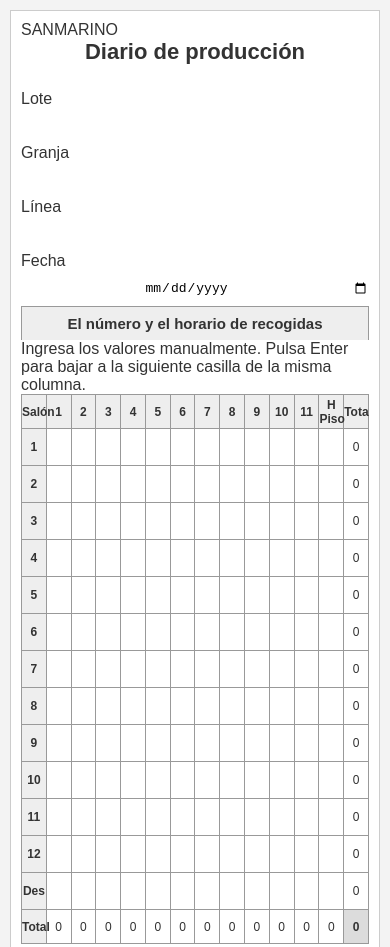
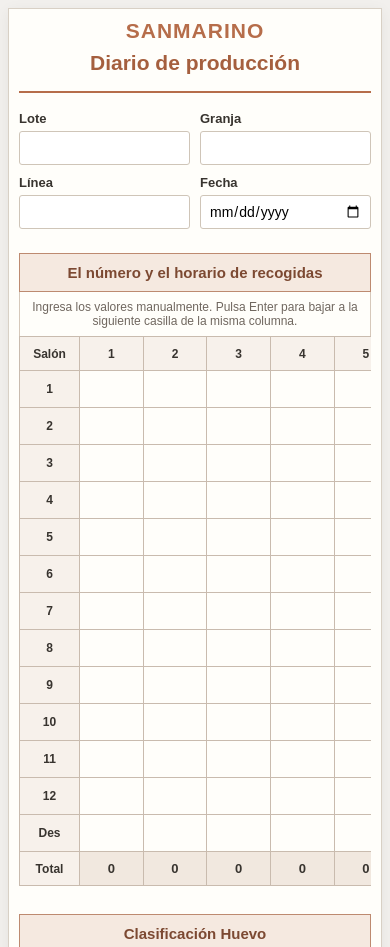
Before and after one commit to Elpicachumasperron/Tabla_clasificacion, a plain HTML site: page index.html in a window 390 px wide. Shown: the top 947 px of the page. Drawn offline with Linux system fonts and the light colour scheme.

Commit message:
Refactor CSS styles for layout and responsiveness
Updated styles for body, containers, and tables for better layout and aesthetics. Adjusted responsive design for improved usability on smaller screens.

```diff
--- a/styles.css
+++ b/styles.css
@@ -1,48 +1,103 @@
+
 * {
     box-sizing: border-box;
     margin: 0;
     padding: 0;
 }
 
+:root {
+    font-family: Arial, Helvetica, sans-serif;
+    color: #38342f;
+    background: #f2f0ed;
+}
+
 body {
-    font-family: Arial, Helvetica, sans-serif;
-    background: #f3f3f3;
-    color: #333;
-    padding: 25px;
+    padding: 24px;
+    background: #f2f0ed;
 }
 
 .contenedor {
-    max-width: 1400px;
-    margin: auto;
-    background: white;
-    padding: 25px;
-    border: 1px solid #ccc;
+    max-width: 1500px;
+    margin: 0 auto;
+    padding: 24px;
+    background: #fffefa;
+    border: 1px solid #d8d0c5;
+    box-shadow: 0 3px 14px rgb(0 0 0 / 6%);
+}
+
+.encabezado {
+    display: flex;
+    align-items: center;
+    justify-content: space-between;
+    gap: 20px;
+    padding-bottom: 16px;
+    border-bottom: 2px solid #b66d4a;
+}
+
+.marca {
+    color: #b66d4a;
+    font-size: 25px;
+    font-weight: 800;
+    letter-spacing: 1px;
 }
 
 h1 {
+    flex: 1;
     text-align: center;
-    margin-bottom: 25px;
-    font-size: 28px;
+    font-size: 26px;
+    color: #a55f3e;
+}
+
+.datos-produccion {
+    display: grid;
+    grid-template-columns: repeat(4, minmax(130px, 1fr));
+    gap: 12px;
+    margin: 18px 0 24px;
+}
+
+.datos-produccion label {
+    display: flex;
+    flex-direction: column;
+    gap: 5px;
+    font-size: 13px;
+    font-weight: 700;
+}
+
+.datos-produccion input {
+    width: 100%;
+    min-width: 0;
+    min-height: 34px;
+    padding: 6px 8px;
+    border: 1px solid #cfc5b8;
+    border-radius: 3px;
+    background: white;
+    text-align: left;
 }
 
 .seccion {
-    margin-bottom: 30px;
+    margin-bottom: 28px;
 }
 
 h2 {
+    padding: 10px 12px;
+    border: 1px solid #bd8a70;
+    background: #f5e9e0;
+    color: #7c4932;
+    font-size: 17px;
     text-align: center;
-    font-size: 18px;
-    padding: 8px;
-    border: 1px solid #999;
-    border-bottom: none;
-    background: #eeeeee;
 }
 
-/* ==============================
-   TABLAS
-============================== */
+.nota {
+    padding: 8px;
+    color: #70675f;
+    font-size: 12px;
+    text-align: center;
+    border-right: 1px solid #d6c8ba;
+    border-left: 1px solid #d6c8ba;
+}
 
 .tabla-scroll {
+    width: 100%;
     overflow-x: auto;
 }
 
@@ -54,108 +109,191 @@
 
 th,
 td {
-    border: 1px solid #999;
+    height: 38px;
+    padding: 0;
+    border: 1px solid #c9bbae;
     text-align: center;
-    height: 38px;
 }
 
 th {
-    background: #eeeeee;
-    font-weight: bold;
+    background: #f7f1eb;
+    font-size: 12px;
+    font-weight: 700;
 }
 
 td {
-    background: #fff;
+    background: #fffefa;
 }
 
-/* ==============================
-   INPUTS
-============================== */
+#tabla-recogidas {
+    min-width: 900px;
+}
+
+#tabla-recogidas th:first-child {
+    width: 60px;
+}
+
+#tabla-recogidas th:last-child,
+#tabla-recogidas td:last-child {
+    width: 75px;
+}
+
+#tabla-recogidas input {
+    min-width: 0;
+    width: 100%;
+    padding: 4px 2px;
+}
 
 input {
+    font-family: inherit;
+    font-size: 14px;
+}
+
+input[type="number"] {
     width: 100%;
+    min-width: 0;
     height: 100%;
     min-height: 36px;
+    padding: 4px;
+    border: none;
+    border-radius: 0;
+    outline: none;
+    background: transparent;
+    text-align: center;
+    appearance: textfield;
+    -moz-appearance: textfield;
+}
 
-    border: none;
-    outline: none;
-
-    text-align: center;
-    font-size: 15px;
-    background: transparent;
+input[type="number"]::-webkit-inner-spin-button,
+input[type="number"]::-webkit-outer-spin-button {
+    margin: 0;
+    -webkit-appearance: none;
 }
 
 input:focus {
-    background: #fff8d6;
-    outline: 2px solid #777;
+    outline: 2px solid #bd815e;
+    outline-offset: -2px;
+    background: #fff4ce;
 }
 
-/* Quitar flechas de input number */
-
-input::-webkit-outer-spin-button,
-input::-webkit-inner-spin-button {
-    -webkit-appearance: none;
-    margin: 0;
+input[readonly] {
+    background: #f1eee9;
+    color: #4e4239;
+    font-weight: 700;
+    cursor: default;
 }
 
-input[type="number"] {
-    appearance: textfield;
+input[readonly]:focus {
+    outline: none;
+    background: #f1eee9;
 }
 
-/* ==============================
-   RESULTADOS
-============================== */
-
-.resultado {
-    font-weight: bold;
-    background: #f0f0f0;
+.fila-total,
+.columna-total,
+.gran-total {
+    background: #f1e8df;
+    font-size: 13px;
+    font-weight: 700;
 }
 
 .gran-total {
-    background: #dcdcdc;
-    font-weight: bold;
+    background: #e7d4c4;
+    color: #663e28;
 }
 
-/* ==============================
-   TABLAS PEQUEÑAS
-============================== */
+.tabla-clasificacion {
+    min-width: 540px;
+    max-width: 850px;
+    margin: 0 auto;
+}
 
-.tabla-pequena {
-    max-width: 500px;
-    margin: auto;
+.tabla-clasificacion th:first-child {
+    width: 34%;
+}
+
+.tabla-clasificacion th:not(:first-child) {
+    width: 22%;
+}
+
+.tabla-clasificacion td input {
+    width: 100%;
+}
+
+.sin-casilla {
+    background: #f6f2ed;
+    color: #aaa096;
+}
+
+.totales-persona {
+    max-width: 650px;
+    margin: 18px auto 0;
+}
+
+.totales-persona h3 {
+    margin-bottom: 10px;
+    color: #7c4932;
+    font-size: 15px;
+    text-align: center;
+}
+
+.totales-persona-grid {
+    display: grid;
+    grid-template-columns: repeat(2, minmax(0, 1fr));
+    gap: 14px;
+}
+
+.totales-persona-grid label {
+    display: flex;
+    flex-direction: column;
+    gap: 6px;
+    font-size: 13px;
+    font-weight: 700;
+}
+
+.totales-persona-grid input {
+    height: 40px;
+    border: 1px solid #c9bbae;
+    border-radius: 3px;
 }
 
 .tabla-inventario {
-    max-width: 500px;
-    margin: auto;
+    max-width: 600px;
+    margin: 0 auto;
 }
 
-.tabla-pequena th:first-child,
 .tabla-inventario th:first-child {
-    width: 65%;
+    width: 60%;
 }
 
-.tabla-pequena td,
 .tabla-inventario td {
-    width: 35%;
+    height: 40px;
 }
 
-/* ==============================
-   RESPONSIVE
-============================== */
-
-@media (max-width: 768px) {
-
+@media (max-width: 700px) {
     body {
-        padding: 10px;
+        padding: 8px;
     }
 
     .contenedor {
         padding: 10px;
     }
 
+    .encabezado {
+        flex-direction: column;
+        gap: 8px;
+    }
+
+    .marca {
+        font-size: 21px;
+    }
+
     h1 {
-        font-size: 22px;
+        font-size: 21px;
+    }
+
+    .datos-produccion {
+        grid-template-columns: repeat(2, minmax(0, 1fr));
+        gap: 10px;
     }
 
     h2 {
@@ -165,10 +303,45 @@
     th,
     td {
         height: 34px;
-        font-size: 12px;
+    }
+
+    .totales-persona-grid {
+        gap: 8px;
+    }
+}
+
+@media print {
+    body {
+        padding: 0;
+        background: white;
+    }
+
+    .contenedor {
+        max-width: none;
+        padding: 8px;
+        border: none;
+        box-shadow: none;
+    }
+
+    .seccion {
+        break-inside: avoid;
+    }
+
+    .tabla-scroll {
+        overflow: visible;
+    }
+
+    #tabla-recogidas {
+        min-width: 0;
+    }
+
+    th,
+    td {
+        height: 25px;
+        font-size: 9px;
     }
 
     input {
-        font-size: 13px;
+        font-size: 9px;
     }
 }
```
